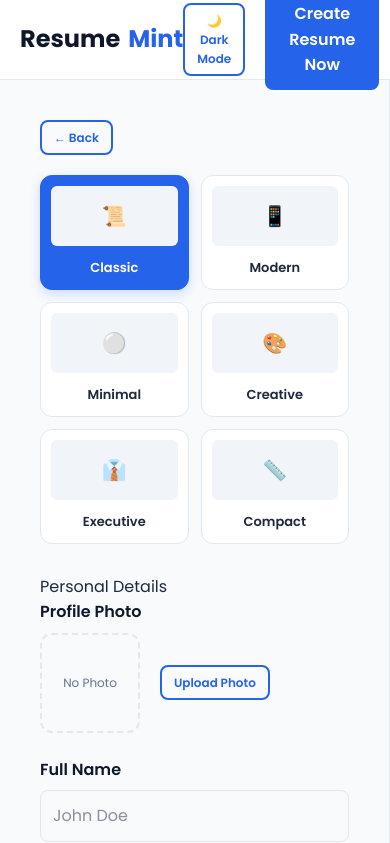
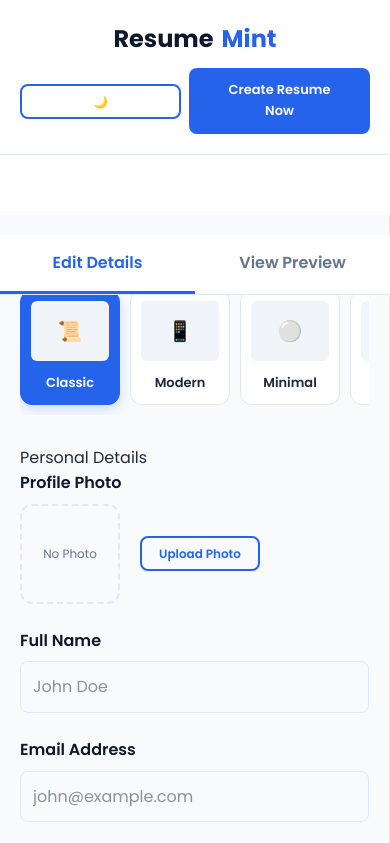
Before and after one commit to 9211ravikumar2-gif/Resume-Mint-3.0, a React app: page / in a window 390 px wide. Both pictures are taken after a click on the button "Create Resume Now". Shown: the top 843 px of the page. Built offline with nearby package versions, Linux system fonts and the light colour scheme; a script that the page names is missing.

Commit message:
feat: Implement responsive builder layout and header
Introduces a responsive design for the builder section, enabling a tabbed interface on smaller screens for better mobile usability. Also refactors the header to improve its responsiveness and accommodate mobile viewports.

```diff
--- a/index.html
+++ b/index.html
@@ -16,10 +16,10 @@
 <body>
 
   <header>
-    <div class="container" style="display: flex; justify-content: space-between; align-items: center; width: 100%;">
+    <div class="container header-container">
       <div class="logo">Resume<span>Mint</span></div>
-      <nav style="display: flex; gap: 20px; align-items: center;">
-        <button id="darkModeToggle" class="btn btn-outline btn-small">🌙 Dark Mode</button>
+      <nav class="header-nav">
+        <button id="darkModeToggle" class="btn btn-outline btn-small">🌙 <span class="hide-mobile">Dark Mode</span></button>
         <button id="startBuilderBtn" class="btn btn-primary">Create Resume Now</button>
       </nav>
     </div>
@@ -100,7 +100,12 @@
 
   <!-- Builder Section -->
   <div id="builderSection" class="builder-container">
-    <div class="builder-form">
+    <div class="mobile-tabs">
+      <button class="tab-btn active" data-tab="form">Edit Details</button>
+      <button class="tab-btn" data-tab="preview">View Preview</button>
+    </div>
+
+    <div id="builderForm" class="builder-form">
       <button id="backToLanding" class="btn btn-outline btn-small" style="margin-bottom: 20px;">← Back</button>
 
       <div class="template-switcher">
--- a/src/script.js
+++ b/src/script.js
@@ -106,6 +106,32 @@ function setupEventListeners() {
   // Photo Upload
   photoInput.addEventListener('change', handlePhotoUpload);
   removePhotoBtn.addEventListener('click', removePhoto);
+
+  // Mobile Tabs
+  const tabBtns = document.querySelectorAll('.tab-btn');
+  const builderForm = document.getElementById('builderForm');
+  const builderPreview = document.querySelector('.builder-preview');
+
+  tabBtns.forEach(btn => {
+    btn.addEventListener('click', () => {
+      const tab = btn.dataset.tab;
+
+      // Update Tab UI
+      tabBtns.forEach(b => b.classList.remove('active'));
+      btn.classList.add('active');
+
+      // Update Content UI
+      if (tab === 'form') {
+        builderForm.classList.remove('hidden-mobile');
+        builderPreview.classList.remove('show-mobile');
+      } else {
+        builderForm.classList.add('hidden-mobile');
+        builderPreview.classList.add('show-mobile');
+        // Trigger resize to fix any layout issues in preview
+        window.dispatchEvent(new Event('resize'));
+      }
+    });
+  });
 }
 
 function handlePhotoUpload(e) {
--- a/src/style.css
+++ b/src/style.css
@@ -35,15 +35,58 @@ body {
 
 /* Header & Navigation */
 header {
-  height: 80px;
+  height: auto;
+  min-height: 80px;
   display: flex;
   align-items: center;
-  justify-content: space-between;
   border-bottom: 1px solid var(--border-color);
   position: sticky;
   top: 0;
   background: white;
   z-index: 100;
+  padding: 10px 0;
+}
+
+.header-container {
+  display: flex;
+  justify-content: space-between;
+  align-items: center;
+  width: 100%;
+  gap: 15px;
+}
+
+.header-nav {
+  display: flex;
+  gap: 12px;
+  align-items: center;
+}
+
+@media (max-width: 640px) {
+  .header-container {
+    flex-direction: column;
+    padding: 10px 20px;
+    text-align: center;
+    gap: 10px;
+  }
+
+  .header-nav {
+    width: 100%;
+    justify-content: center;
+    flex-wrap: wrap;
+    gap: 8px;
+  }
+
+  .hide-mobile {
+    display: none;
+  }
+
+  .btn {
+    padding: 8px 12px;
+    font-size: 13px;
+    flex: 1;
+    justify-content: center;
+    min-width: 120px;
+  }
 }
 
 .logo {
@@ -238,11 +281,64 @@ header {
   height: calc(100vh - 80px);
 }
 
+.mobile-tabs {
+  display: none; /* Hidden by default on desktop */
+}
+
+@media (max-width: 1024px) {
+  .builder-container {
+    grid-template-columns: 1fr;
+    height: auto;
+    overflow-x: hidden;
+  }
+
+  .mobile-tabs {
+    display: flex;
+    background: white;
+    position: sticky;
+    top: 80px; /* Below header */
+    z-index: 90;
+    border-bottom: 1px solid var(--border-color);
+  }
+
+  .tab-btn {
+    flex: 1;
+    padding: 15px;
+    border: none;
+    background: transparent;
+    font-weight: 600;
+    cursor: pointer;
+    color: var(--text-muted);
+    border-bottom: 3px solid transparent;
+  }
+
+  .tab-btn.active {
+    color: var(--accent-blue);
+    border-bottom-color: var(--accent-blue);
+  }
+}
+
 .builder-form {
   padding: 40px;
   overflow-y: auto;
   background: #f8fafc;
   border-right: 1px solid var(--border-color);
+}
+
+@media (max-width: 1024px) {
+  .builder-form {
+    display: block; /* Default visible on mobile */
+  }
+
+  .builder-form.hidden-mobile {
+    display: none;
+  }
+}
+
+@media (max-width: 640px) {
+  .builder-form {
+    padding: 20px;
+  }
 }
 
 .builder-preview {
@@ -253,12 +349,54 @@ header {
   justify-content: center;
 }
 
+@media (max-width: 1024px) {
+  .builder-preview {
+    display: none; /* Hidden by default on mobile, shown via tabs */
+    padding: 20px;
+    background: #f1f5f9;
+  }
+
+  .builder-preview.show-mobile {
+    display: flex;
+  }
+}
+
 .preview-paper {
   background: white;
   width: 210mm;
   min-height: 297mm;
   box-shadow: var(--shadow-lg);
   position: relative;
+  transform-origin: top center;
+}
+
+@media (max-width: 1024px) {
+  .preview-paper {
+    width: 210mm; /* Keep original width for scaling */
+    transform: scale(0.4);
+    margin: -300px 0; /* Adjust for scale */
+  }
+}
+
+@media (max-width: 850px) {
+  .preview-paper {
+    transform: scale(0.35);
+    margin: -350px 0;
+  }
+}
+
+@media (max-width: 640px) {
+  .preview-paper {
+    transform: scale(0.3);
+    margin: -400px 0;
+  }
+}
+
+@media (max-width: 480px) {
+  .preview-paper {
+    transform: scale(0.25);
+    margin: -450px 0;
+  }
 }
 
 /* Form Elements */
@@ -321,6 +459,27 @@ header {
   grid-template-columns: repeat(auto-fill, minmax(120px, 1fr));
   gap: 12px;
   margin-bottom: 30px;
+}
+
+@media (max-width: 640px) {
+  .template-switcher {
+    display: flex;
+    overflow-x: auto;
+    padding-bottom: 10px;
+    gap: 10px;
+    scroll-snap-type: x mandatory;
+    -webkit-overflow-scrolling: touch;
+  }
+
+  .template-btn {
+    flex: 0 0 100px;
+    scroll-snap-align: start;
+  }
+
+  .template-thumb {
+    height: 50px;
+    font-size: 16px;
+  }
 }
 
 .template-btn {
@@ -820,20 +979,19 @@ header {
     width: 100px !important;
     height: 100px !important;
   }
+
+  .hero h1 {
+    font-size: 32px;
+  }
+
+  .hero p {
+    font-size: 16px;
+  }
 }
 
 @media (max-width: 1024px) {
-  .builder-container {
-    grid-template-columns: 1fr;
-    height: auto;
-  }
-
   .builder-preview {
-    display: none; /* Hide preview on mobile builder view */
-  }
-
-  .hero h1 {
-    font-size: 36px;
+    display: block; /* Show preview on mobile, it will stack below form */
   }
 }
 
```
